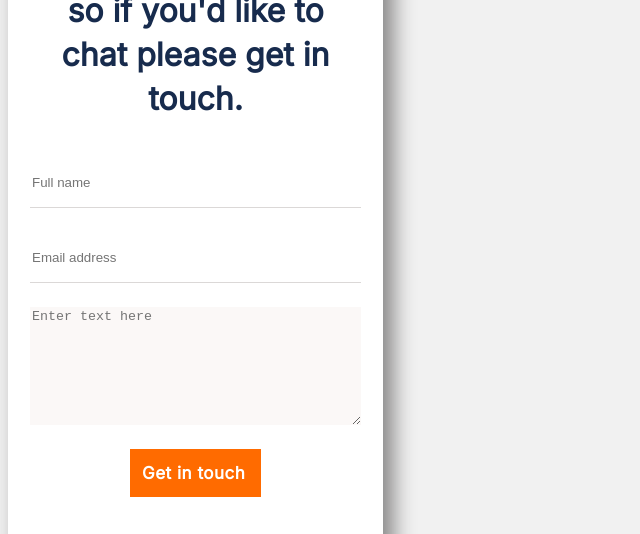
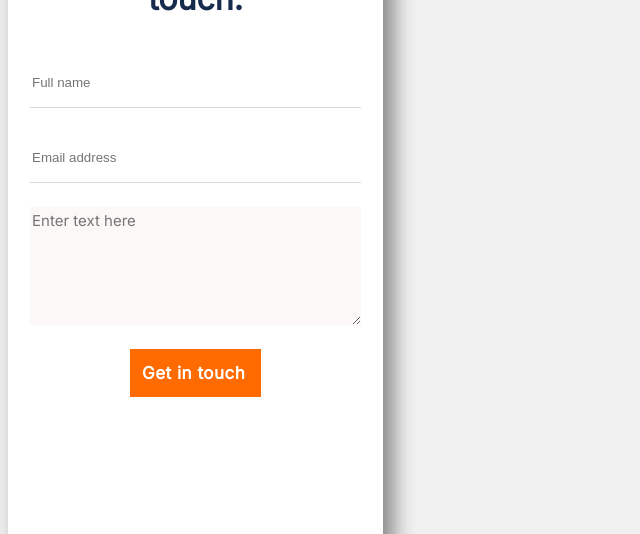
Before and after one commit to Amrit131/portfolio-mobile, a plain HTML site: page index.html in a window 1280 px wide. Shown: the part 6592-7126 px from the top of the page, without its empty margins (0-640 px from the left). Drawn offline with Linux system fonts and the light colour scheme.

Commit message:
Final Update

```diff
--- a/style.css
+++ b/style.css
@@ -49,7 +49,7 @@ body {
 
 #content {
   display: grid;
-  grid-template-rows: 500px 960px 2600px 2200px 1000px;
+  grid-template-rows: 500px 960px 2600px 2100px 1000px;
   width: 375px;
   background: #1c1a19;
   margin: 0;
@@ -540,6 +540,10 @@ body {
   height: 114px;
   background: #fbf8f7;
   border: none;
+  font-family: 'Inter', sans-serif,'Times New Roman', Times, serif;
+  font-size: 15px;
+  font-weight: 400;
+  line-height: 24px;
 }
 
 #btn-form {
```
